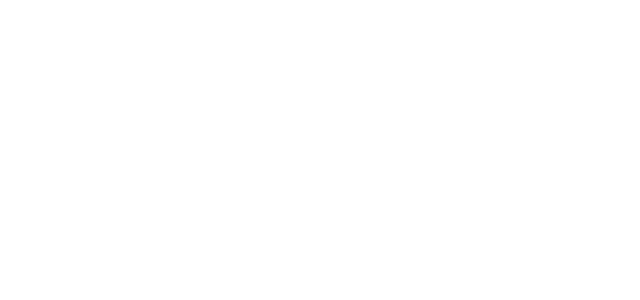
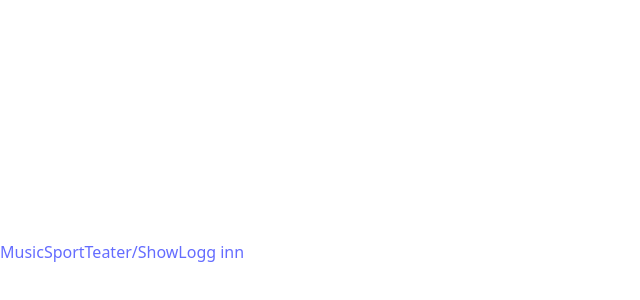
Before and after one commit to Caeum/Exam_Gruppe4, a React (Vite) app: page / in a window 1280 px wide. Shown: the part 148-448 px from the top of the page, without its empty margins (0-640 px from the left). Built offline with nearby package versions, Linux system fonts and the light colour scheme.

Commit message:
NavBar, CategoryPage og App ble kodet inn i nettsiden

```diff
--- a/src/App.jsx
+++ b/src/App.jsx
@@ -2,16 +2,22 @@
 import reactLogo from './assets/react.svg'
 import viteLogo from '/vite.svg'
 import './App.css'
+import { BrowserRouter as Router, Routes, Route } from "react-router-dom";
 import Navbar from './components/Navbar';
+import CategoryPage from './pages/CategoryPage';
 
-function App() {
-  const [count, setCount] = useState(0)
+const App = () => {
+  return (
+    <Router>
+      <Navbar />
+      <Routes>
+        <Route path="/music" element={<CategoryPage category="music" />} />
+        <Route path="/sport" element={<CategoryPage category="sport" />} />
+        <Route path="/teatershow" element={<CategoryPage category="teatershow" />} />
+        <Route path="/logginn" element={<div>Logg inn</div>} />
+      </Routes>
+    </Router>
+  );
+};
 
-  return (
-    <>
-
-    </>
-  )
-}
-
-export default App
+export default App;
--- a/src/components/Navbar.jsx
+++ b/src/components/Navbar.jsx
@@ -0,0 +1,15 @@
+import { Link } from "react-router-dom"; //Importerer Link fra react-router-dom for Nav.
+
+
+const Nav = () => {
+  return (
+    <nav id="categories">
+      <Link to="/music">Music</Link>
+      <Link to="/sport">Sport</Link>
+      <Link to="/teatershow">Teater/Show</Link>
+      <Link to="/logginn">Logg inn</Link>
+    </nav>
+  );
+};
+
+export default Nav;
--- /dev/null
+++ b/src/pages/CategoryPage.jsx
@@ -0,0 +1,31 @@
+// src/pages/CategoryPage.jsx
+import { useEffect, useState } from "react";
+
+const CategoryPage = ({ category }) => {
+  const [events, setEvents] = useState([]);
+
+  useEffect(() => {
+    const fetchEvents = async () => {
+      const res = await fetch(
+        `https://app.ticketmaster.com/discovery/v2/events.json?apikey=DIN_API_KEY&classificationName=${category}`
+      );
+      const data = await res.json();
+      setEvents(data._embedded?.events || []);
+    };
+
+    fetchEvents();
+  }, [category]);
+
+  return (
+    <div>
+      <h2>{category.toUpperCase()}</h2>
+      {events.length === 0 ? (
+        <p>Ingen arrangementer funnet.</p>
+      ) : (
+        events.map((event) => <div key={event.id}>{event.name}</div>)
+      )}
+    </div>
+  );
+};
+
+export default CategoryPage;
```
Also changed, not shown: src/pages/Dashboard.jsx (added), src/pages/EventPage.jsx (added), src/pages/Home.jsx (added).
